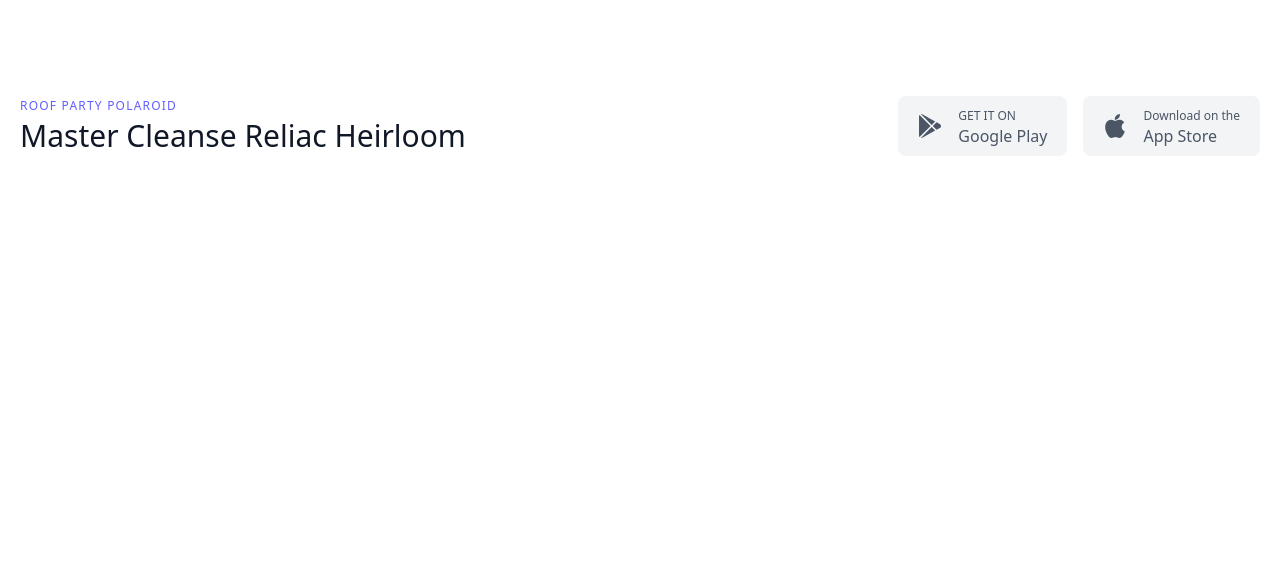
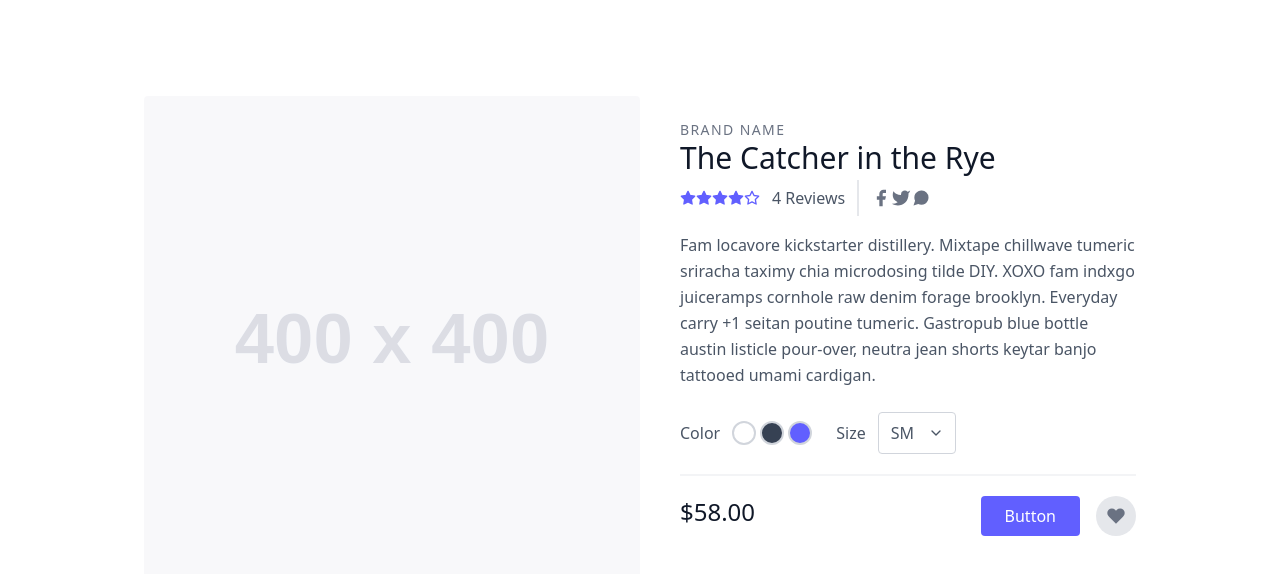
Before and after one commit to ghostborn/tailwindcss-project, a Vue app: page / in a window 1280 px wide. Shown: the top 574 px of the page. Built offline with nearby package versions, Linux system fonts and the light colour scheme.

Commit message:
code commit

```diff
--- a/src/App.vue
+++ b/src/App.vue
@@ -17,6 +17,8 @@
 import Cta2 from "./components/Cta2.vue";
 import Cta3 from "./components/Cta3.vue";
 import Cta4 from "./components/Cta4.vue";
+import Ecommerce1 from "./components/Ecommerce1.vue";
+import Ecommerce2 from "./components/Ecommerce2.vue";
 
 </script>
 
@@ -31,7 +33,7 @@
   </div> -->
   <!-- <HelloWorld msg="Vite + Vue" /> -->
 
-  <Cta4/>
+  <Ecommerce2/>
 
 
 </template>
--- /dev/null
+++ b/src/components/Ecommerce1.vue
@@ -0,0 +1,56 @@
+<template>
+  <section class="text-gray-600">
+    <div class="container px-5 py-24 mx-auto">
+      <div class="flex flex-wrap -m-4">
+        <div class="lg:w-1/4 md:w-1/2 p-4 w-full">
+          <a class="block relative h-48 rounded overflow-hidden">
+            <img alt="ecommerce" class="object-cover object-center w-full h-full block" src="https://dummyimage.com/420x260">
+          </a>
+          <div class="mt-4">
+            <h3 class="text-gray-500 text-xs tracking-widest mb-1">CATEGORY</h3>
+            <h2 class="text-gray-900 text-lg font-medium">The Catalyzer</h2>
+            <p class="mt-1">$16.00</p>
+          </div>
+        </div>
+        <div class="lg:w-1/4 md:w-1/2 p-4 w-full">
+          <a class="block relative h-48 rounded overflow-hidden">
+            <img alt="ecommerce" class="object-cover object-center w-full h-full block" src="https://dummyimage.com/421x261">
+          </a>
+          <div class="mt-4">
+            <h3 class="text-gray-500 text-xs tracking-widest title-font mb-1">CATEGORY</h3>
+            <h2 class="text-gray-900 title-font text-lg font-medium">Shooting Stars</h2>
+            <p class="mt-1">$21.15</p>
+          </div>
+        </div>
+        <div class="lg:w-1/4 md:w-1/2 p-4 w-full">
+          <a class="block relative h-48 rounded overflow-hidden">
+            <img alt="ecommerce" class="object-cover object-center w-full h-full block" src="https://dummyimage.com/422x262">
+          </a>
+          <div class="mt-4">
+            <h3 class="text-gray-500 text-xs tracking-widest title-font mb-1">CATEGORY</h3>
+            <h2 class="text-gray-900 title-font text-lg font-medium">Neptune</h2>
+            <p class="mt-1">$12.00</p>
+          </div>
+        </div>
+        <div class="lg:w-1/4 md:w-1/2 p-4 w-full">
+          <a class="block relative h-48 rounded overflow-hidden">
+            <img alt="ecommerce" class="object-cover object-center w-full h-full block" src="https://dummyimage.com/423x263">
+          </a>
+          <div class="mt-4">
+            <h3 class="text-gray-500 text-xs tracking-widest title-font mb-1">CATEGORY</h3>
+            <h2 class="text-gray-900 title-font text-lg font-medium">The 400 Blows</h2>
+            <p class="mt-1">$18.40</p>
+          </div>
+        </div>
+      </div>
+    </div>
+  </section>
+</template>
+
+<script lang="ts" setup>
+
+</script>
+
+<style scoped>
+
+</style>
--- /dev/null
+++ b/src/components/Ecommerce2.vue
@@ -0,0 +1,96 @@
+<template>
+  <section class="text-gray-600 overflow-hidden">
+    <div class="container px-5 py-24 mx-auto">
+      <div class="lg:w-4/5 mx-auto flex flex-wrap">
+        <img alt="ecommerce" class="lg:w-1/2 w-full lg:h-auto h-64 object-cover object-center rounded" src="https://dummyimage.com/400x400">
+        <div class="lg:w-1/2 w-full lg:pl-10 lg:py-6 mt-6 lg:mt-0">
+          <h2 class="text-sm title-font text-gray-500 tracking-widest">BRAND NAME</h2>
+          <h1 class="text-gray-900 text-3xl title-font font-medium mb-1">The Catcher in the Rye</h1>
+          <div class="flex mb-4">
+            <span class="flex items-center">
+              <svg class="w-4 h-4 text-indigo-500" fill="currentColor" stroke="currentColor" stroke-linecap="round" stroke-linejoin="round" stroke-width="2" viewBox="0 0 24 24">
+                <path d="M12 2l3.09 6.26L22 9.27l-5 4.87 1.18 6.88L12 17.77l-6.18 3.25L7 14.14 2 9.27l6.91-1.01L12 2z"></path>
+              </svg>
+              <svg class="w-4 h-4 text-indigo-500" fill="currentColor" stroke="currentColor" stroke-linecap="round" stroke-linejoin="round" stroke-width="2" viewBox="0 0 24 24">
+                <path d="M12 2l3.09 6.26L22 9.27l-5 4.87 1.18 6.88L12 17.77l-6.18 3.25L7 14.14 2 9.27l6.91-1.01L12 2z"></path>
+              </svg>
+              <svg class="w-4 h-4 text-indigo-500" fill="currentColor" stroke="currentColor" stroke-linecap="round" stroke-linejoin="round" stroke-width="2" viewBox="0 0 24 24">
+                <path d="M12 2l3.09 6.26L22 9.27l-5 4.87 1.18 6.88L12 17.77l-6.18 3.25L7 14.14 2 9.27l6.91-1.01L12 2z"></path>
+              </svg>
+              <svg class="w-4 h-4 text-indigo-500" fill="currentColor" stroke="currentColor" stroke-linecap="round" stroke-linejoin="round" stroke-width="2" viewBox="0 0 24 24">
+                <path d="M12 2l3.09 6.26L22 9.27l-5 4.87 1.18 6.88L12 17.77l-6.18 3.25L7 14.14 2 9.27l6.91-1.01L12 2z"></path>
+              </svg>
+              <svg class="w-4 h-4 text-indigo-500" fill="none" stroke="currentColor" stroke-linecap="round" stroke-linejoin="round" stroke-width="2" viewBox="0 0 24 24">
+                <path d="M12 2l3.09 6.26L22 9.27l-5 4.87 1.18 6.88L12 17.77l-6.18 3.25L7 14.14 2 9.27l6.91-1.01L12 2z"></path>
+              </svg>
+              <span class="text-gray-600 ml-3">4 Reviews</span>
+            </span>
+            <span class="flex ml-3 pl-3 py-2 border-l-2 border-gray-200 space-x-2s">
+               <a class="text-gray-500">
+                <svg class="w-5 h-5" fill="currentColor" stroke-linecap="round" stroke-linejoin="round" stroke-width="2" viewBox="0 0 24 24">
+                  <path d="M18 2h-3a5 5 0 00-5 5v3H7v4h3v8h4v-8h3l1-4h-4V7a1 1 0 011-1h3z"></path>
+                </svg>
+              </a>
+              <a class="text-gray-500">
+                <svg class="w-5 h-5" fill="currentColor" stroke-linecap="round" stroke-linejoin="round" stroke-width="2" viewBox="0 0 24 24">
+                  <path d="M23 3a10.9 10.9 0 01-3.14 1.53 4.48 4.48 0 00-7.86 3v1A10.66 10.66 0 013 4s-4 9 5 13a11.64 11.64 0 01-7 2c9 5 20 0 20-11.5a4.5 4.5 0 00-.08-.83A7.72 7.72 0 0023 3z"></path>
+                </svg>
+              </a>
+              <a class="text-gray-500">
+                <svg class="w-5 h-5" fill="currentColor" stroke-linecap="round" stroke-linejoin="round" stroke-width="2" viewBox="0 0 24 24">
+                  <path
+                      d="M21 11.5a8.38 8.38 0 01-.9 3.8 8.5 8.5 0 01-7.6 4.7 8.38 8.38 0 01-3.8-.9L3 21l1.9-5.7a8.38 8.38 0 01-.9-3.8 8.5 8.5 0 014.7-7.6 8.38 8.38 0 013.8-.9h.5a8.48 8.48 0 018 8v.5z"></path>
+                </svg>
+              </a>
+            </span>
+          </div>
+          <p class="leading-relaxed">Fam locavore kickstarter distillery. Mixtape chillwave tumeric sriracha taximy chia microdosing tilde DIY. XOXO fam indxgo juiceramps cornhole raw denim forage
+            brooklyn. Everyday carry +1 seitan poutine tumeric. Gastropub blue bottle austin listicle pour-over, neutra jean shorts keytar banjo tattooed umami cardigan.</p>
+
+          <div class="flex mt-6 items-center pb-5 border-b-2 border-gray-100 mb-5">
+            <div class="flex">
+              <span class="mr-3">Color</span>
+              <button class="border-2 w-6 h-6 border-gray-300 rounded-full"></button>
+              <button class="border-2 w-6 h-6 border-gray-300 ml-1 bg-gray-700 rounded-full"></button>
+              <button class="border-2 w-6 h-6 border-gray-300 ml-1 bg-indigo-500 rounded-full"></button>
+            </div>
+            <div class="flex ml-6 items-center">
+              <span class="mr-3">Size</span>
+              <div class="relative">
+                <select class="rounded border appearance-none border-gray-300 py-2 focus:outline-none focus:ring-2 focus:ring-indigo-200 focus:border-indigo-500 text-base pl-3 pr-10">
+                  <option>SM</option>
+                  <option>M</option>
+                  <option>L</option>
+                  <option>XL</option>
+                </select>
+                <span class="absolute right-0 top-0 h-full w-10 text-center text-gray-600 pointer-events-none flex items-center justify-center">
+                  <svg class="w-4 h-4" fill="none" stroke="currentColor" stroke-linecap="round" stroke-linejoin="round" stroke-width="2" viewBox="0 0 24 24">
+                    <path d="M6 9l6 6 6-6"></path>
+                  </svg>
+                </span>
+              </div>
+            </div>
+          </div>
+
+          <div class="flex">
+            <span class="title-font font-medium text-2xl text-gray-900">$58.00</span>
+            <button class="flex ml-auto text-white bg-indigo-500 border-0 py-2 px-6 focus:outline-none hover:bg-indigo-600 rounded">Button</button>
+            <button class="rounded-full w-10 h-10 bg-gray-200 p-0 border-0 inline-flex items-center justify-center text-gray-500 ml-4">
+              <svg fill="currentColor" stroke-linecap="round" stroke-linejoin="round" stroke-width="2" class="w-5 h-5" viewBox="0 0 24 24">
+                <path d="M20.84 4.61a5.5 5.5 0 00-7.78 0L12 5.67l-1.06-1.06a5.5 5.5 0 00-7.78 7.78l1.06 1.06L12 21.23l7.78-7.78 1.06-1.06a5.5 5.5 0 000-7.78z"></path>
+              </svg>
+            </button>
+          </div>
+        </div>
+      </div>
+    </div>
+  </section>
+</template>
+
+<script lang="ts" setup>
+
+</script>
+
+<style scoped>
+
+</style>
```
